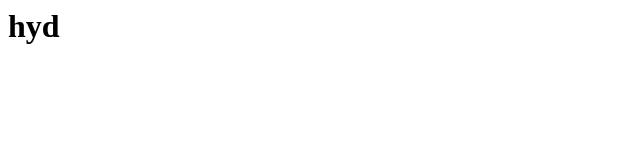
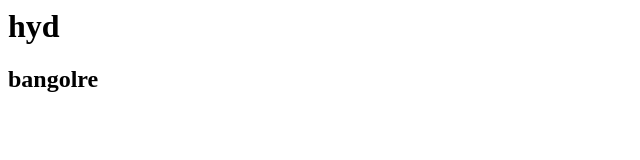
Before and after one commit to ramu-varma/rajesh-clone, a plain HTML site: page hyde/index.html in a window 1280 px wide. Shown: the whole page, without its empty margins (0-640 px from the left). Drawn offline with Linux system fonts and the light colour scheme.

Commit message:
bangolre

```diff
--- a/hyde/index.html
+++ b/hyde/index.html
@@ -1 +1,4 @@
 <h1>hyd</h1>
+<h2>bangolre
+
+</h2>
```
